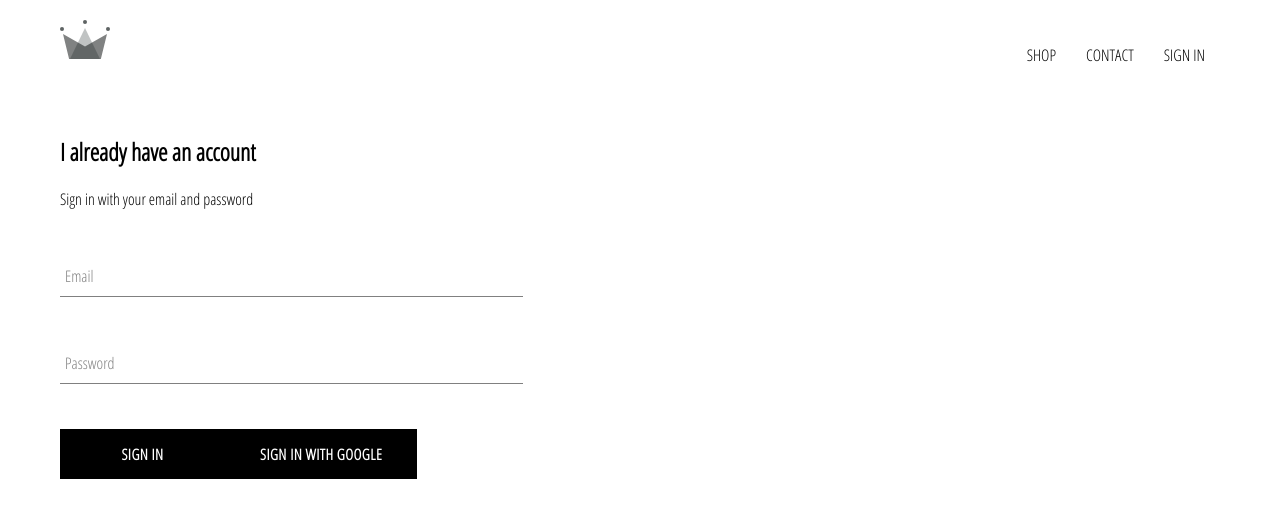
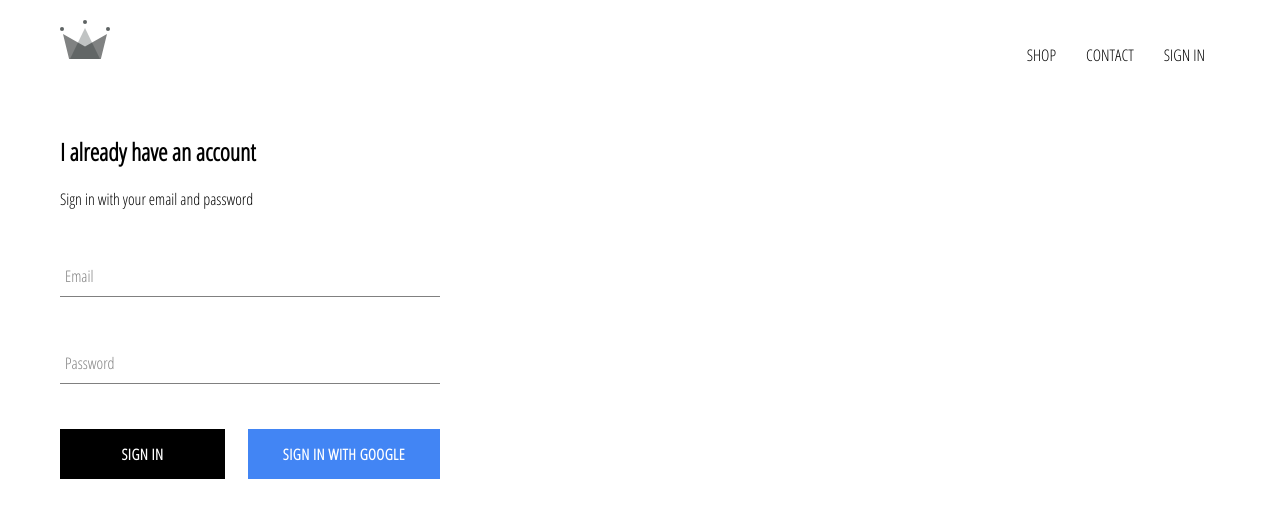
Before and after one commit to Rubenabdias1/E-Commerce, a React (Create React App) app: page /signin in a window 1280 px wide. Shown: the top 518 px of the page. Built offline with nearby package versions, Linux system fonts and the light colour scheme; no server answers.

Commit message:
Style sign in page buttons

```diff
--- a/src/App.css
+++ b/src/App.css
@@ -1,3 +1,6 @@
+* {
+  box-sizing: border-box;
+}
 body {
   font-family: "OPEN SANS CONDENSED";
   padding: 20px 60px;
--- a/src/App.jsx
+++ b/src/App.jsx
@@ -29,7 +29,7 @@
   render() {
     return (
       <div>
-        <Header />
+        <Header currentUser={this.state.currentUser} />
         <Switch>
           <Route exact path="/" component={HomePage} />
           <Route path="/shop" component={ShopPage} />
--- a/src/components/custom-button/custom-button.component.jsx
+++ b/src/components/custom-button/custom-button.component.jsx
@@ -1,8 +1,11 @@
 import React from "react";
 import "./custom-button.styles.scss";
 
-const CustomButton = ({ children, ...otherProps }) => (
-  <button className="custom-button" {...otherProps}>
+const CustomButton = ({ children, isGoogleSignIn, ...otherProps }) => (
+  <button
+    className={`${isGoogleSignIn ? "google-sign-in" : ""} custom-button`}
+    {...otherProps}
+  >
     {children}
   </button>
 );
--- a/src/components/custom-button/custom-button.styles.scss
+++ b/src/components/custom-button/custom-button.styles.scss
@@ -9,7 +9,7 @@
   background-color: black;
   color: white;
   text-transform: uppercase;
-  font-family: 'Open Sans Condensed';
+  font-family: "Open Sans Condensed";
   font-weight: bolder;
   border: none;
   cursor: pointer;
@@ -19,4 +19,14 @@
     color: black;
     border: 1px solid black;
   }
+
+  &.google-sign-in {
+    background-color: #4285f4;
+    color: white;
+
+    &:hover {
+      background-color: #357ae8;
+      border: none;
+    }
+  }
 }
--- a/src/components/header/header.component.jsx
+++ b/src/components/header/header.component.jsx
@@ -1,9 +1,10 @@
 import React from "react";
 import { Link } from "react-router-dom";
+import { auth } from "../../firebase/firebase.utils";
+import { ReactComponent as Logo } from "../../assets/4.4 crown.svg";
 import "./header.styles.scss";
-import { ReactComponent as Logo } from "../../assets/4.4 crown.svg";
 
-const Header = () => (
+const Header = ({ currentUser }) => (
   <div className="header">
     <Link to="/">
       <Logo className="logo"></Logo>
@@ -15,9 +16,15 @@
       <Link className="option" to="/shop">
         CONTACT
       </Link>
-      <Link className="option" to="/signin">
-        SIGN IN
-      </Link>
+      {currentUser ? (
+        <div className="option" onClick={() => auth.signOut()}>
+          SIGN OUT
+        </div>
+      ) : (
+        <Link className="option" to="/signin">
+          SIGN IN
+        </Link>
+      )}
     </div>
   </div>
 );
--- a/src/components/header/header.styles.scss
+++ b/src/components/header/header.styles.scss
@@ -20,6 +20,7 @@
 
     .option {
       padding: 10px 15px;
+      cursor: pointer;
     }
   }
 }
--- a/src/components/sign-in/sign-in.component.jsx
+++ b/src/components/sign-in/sign-in.component.jsx
@@ -45,10 +45,12 @@
             handleChange={this.handleChange}
             required
           />
-          <CustomButton type="submit">Sign In</CustomButton>
-          <CustomButton onClick={signInWithGoogle}>
-            Sign In with Google
-          </CustomButton>
+          <div className="buttons">
+            <CustomButton type="submit">Sign In</CustomButton>
+            <CustomButton onClick={signInWithGoogle} isGoogleSignIn>
+              Sign In with Google
+            </CustomButton>
+          </div>
         </form>
       </div>
     );
--- a/src/components/sign-in/sign-in.styles.scss
+++ b/src/components/sign-in/sign-in.styles.scss
@@ -1,5 +1,5 @@
 .sign-in {
-  width: 35vw;
+  width: 380px;
   display: flex;
   flex-direction: column;
 }
@@ -7,3 +7,7 @@
 .title {
   margin: 10px 0;
 }
+.buttons {
+  display: flex;
+  justify-content: space-between;
+}
```
